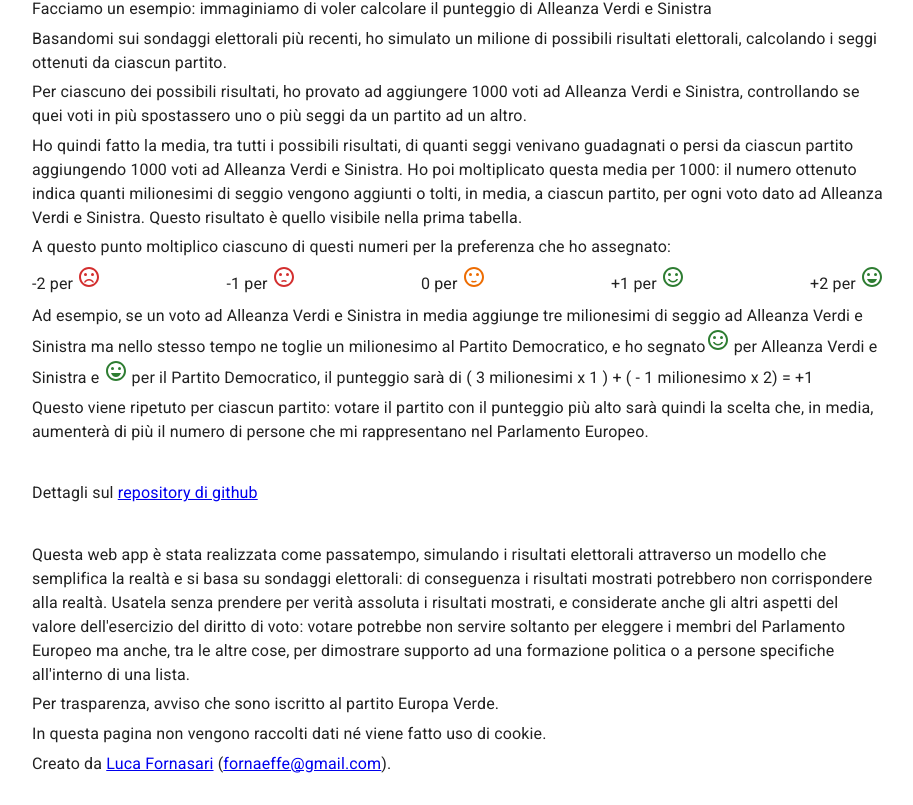
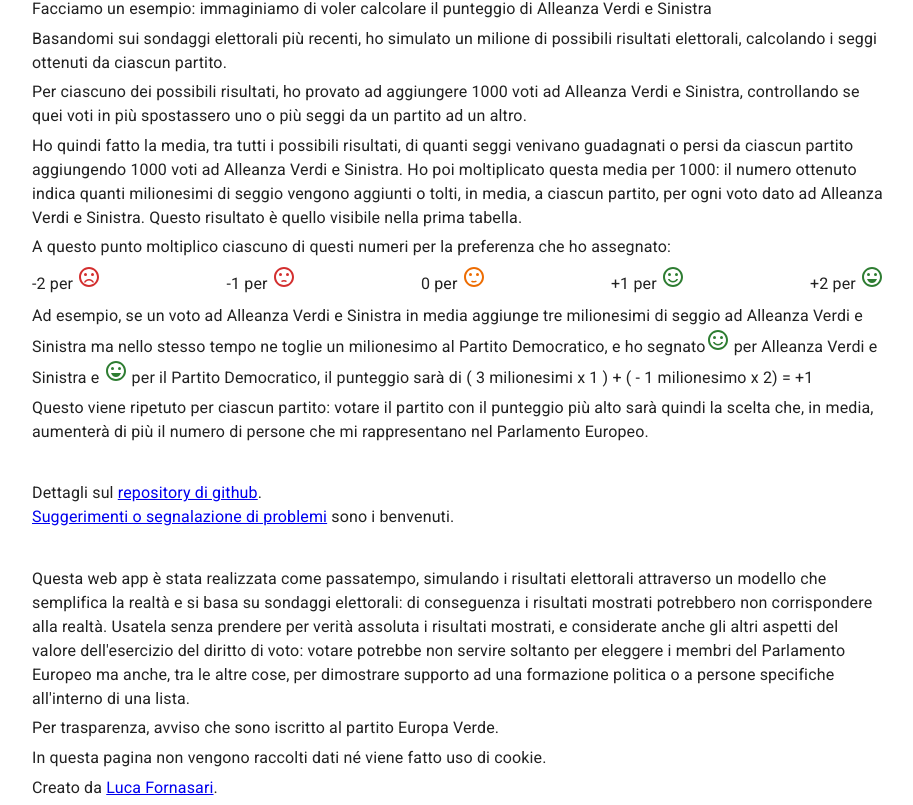
Before and after one commit to fornaeffe/valore_voto, a React (Vite) app: page / in a window 1280 px wide. Shown: the part 2235-3040 px from the top of the page, without its empty margins (182-1095 px from the left). Before the commit the page ends 3016 px from the top, so only its background shows below. Built offline with nearby package versions, Linux system fonts and the light colour scheme.

Commit message:
link alle issues

```diff
--- a/src/App.tsx
+++ b/src/App.tsx
@@ -273,7 +273,9 @@
           </Grid>
           <Grid item xs={12}>
             <Typography gutterBottom>
-              Dettagli sul <a href="https://github.com/fornaeffe/valore_voto">repository di github</a>
+              Dettagli sul <a href="https://github.com/fornaeffe/valore_voto">repository di github</a>.<br />
+
+              <a href='https://github.com/fornaeffe/valore_voto/issues'>Suggerimenti o segnalazione di problemi</a> sono i benvenuti.
             </Typography>
           </Grid>
           <Grid item xs={12}>
@@ -295,7 +297,7 @@
               In questa pagina non vengono raccolti dati né viene fatto uso di cookie.
             </Typography>
             <Typography gutterBottom>
-              Creato da <a href='https://fornaeffe.github.io'>Luca Fornasari</a> (<a href='mailto:fornaeffe@gmail.com'>fornaeffe@gmail.com</a>).
+              Creato da <a href='https://fornaeffe.github.io'>Luca Fornasari</a>.
             </Typography>
           </Grid>
         </Grid>
```
